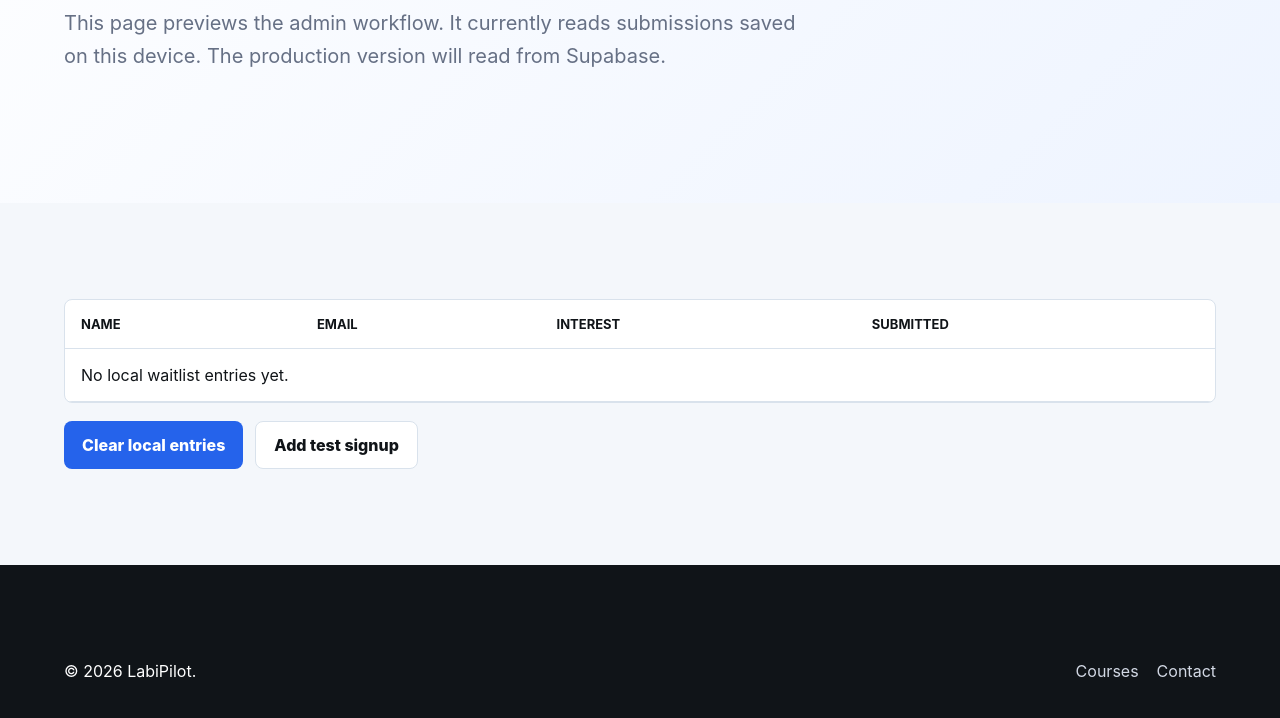
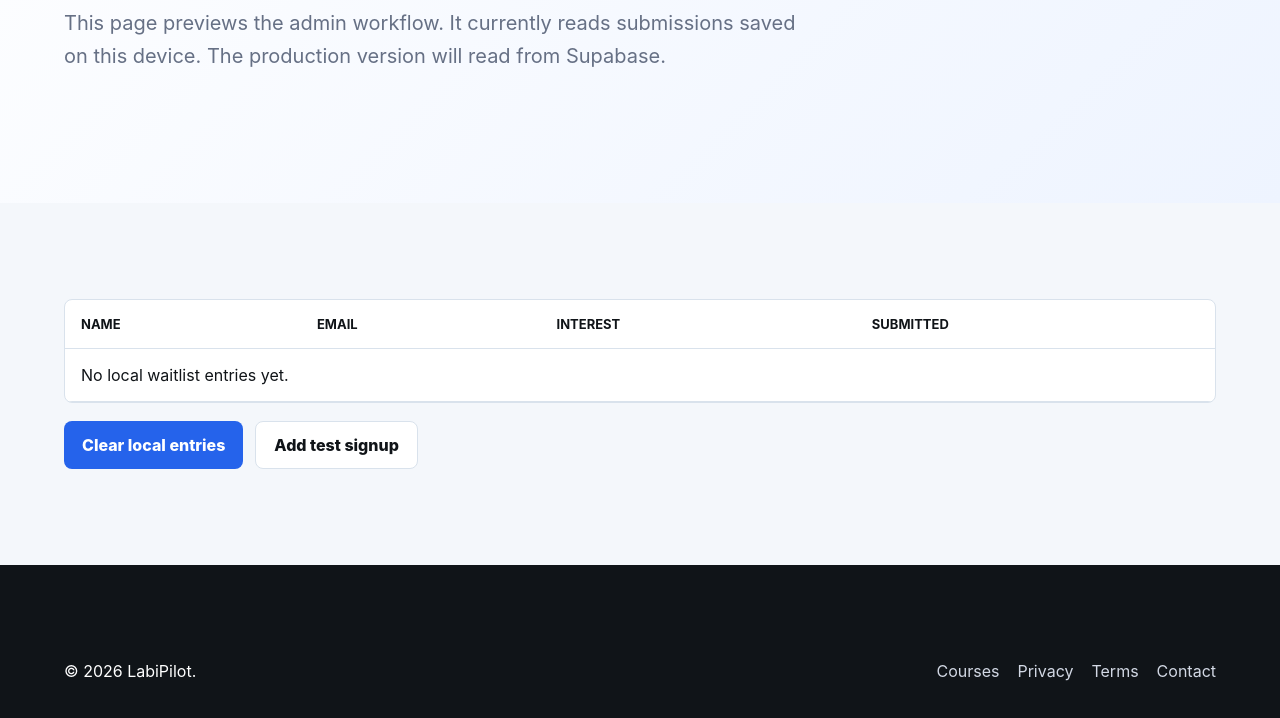
Before and after one commit to solajacobs-cloud/Labipilot, a website: page admin.html in a window 1280 px wide. Shown: the part 420-1138 px from the top of the page. Drawn offline with Linux system fonts and the light colour scheme.

Commit message:
Add policy links to admin footer

```diff
--- a/admin.html
+++ b/admin.html
@@ -54,7 +54,7 @@
 
     <footer class="footer">
       <p>© 2026 LabiPilot.</p>
-      <div><a href="./courses.html">Courses</a><a href="./contact.html">Contact</a></div>
+      <div><a href="./courses.html">Courses</a><a href="./privacy.html">Privacy</a><a href="./terms.html">Terms</a><a href="./contact.html">Contact</a></div>
     </footer>
     <script src="./script.js"></script>
   </body>
```
